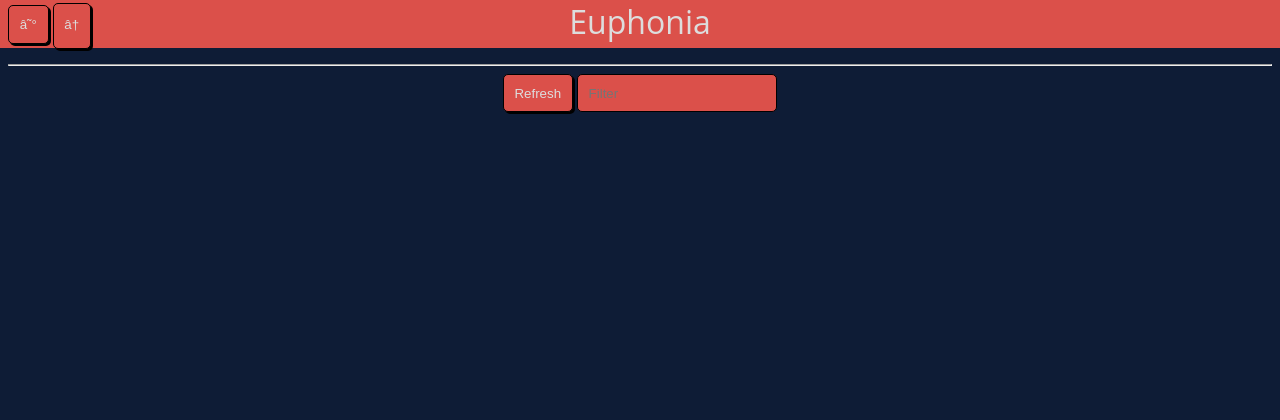
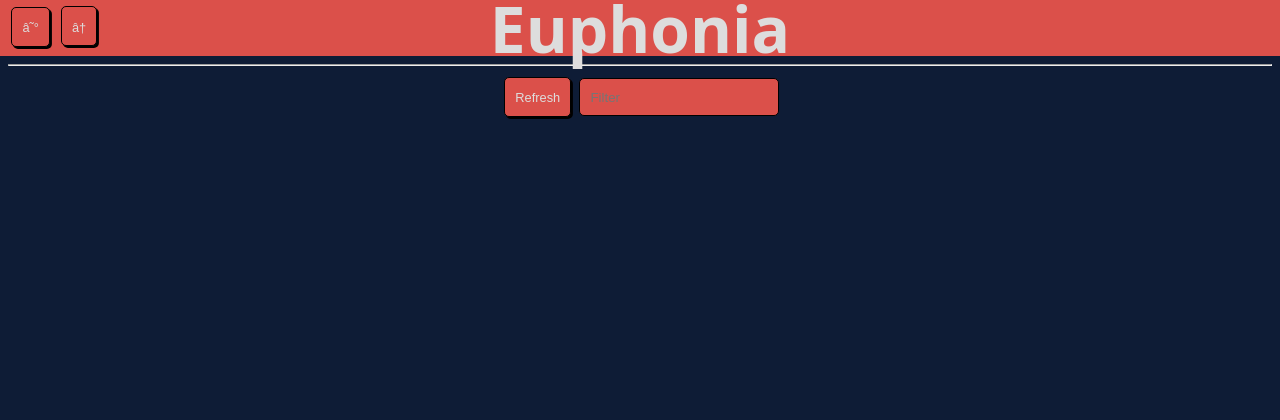
Before and after one commit to Xwilarg/Euphonia, a PHP site: page / in a window 1280 px wide. Shown: the top 420 px of the page. Run offline with PHP 8.4, Linux system fonts and the light colour scheme.

Commit message:
Clean CSS

```diff
--- a/web/css/index.css
+++ b/web/css/index.css
@@ -9,13 +9,15 @@ html {
     padding: 0;
     top: 0;
     width: 100%;
-    height: 1.5em;
+    height: calc(40px + .25em * 2);
     left: 0;
     z-index: 2;
     position: fixed;
     background-color: #DB504A;
     font-size: xx-large;
-    text-align: center;
+    display: flex;
+    align-items: center;
+    justify-content: center;
 }
 
 #banner-buttons {
@@ -61,11 +63,14 @@ input {
 
 button, .button {
     padding: .8em;
+    margin: .25em;
     border-radius: 5px;
     background-color: #DB504A;
     box-shadow: .15em .15em black;
     border: 1px black solid;
     color: #ddd;
+    font-size: .8em;
+    height: 40px;
 }
 
 button:disabled, .button:disabled {
--- a/web/index.html
+++ b/web/index.html
@@ -10,7 +10,9 @@
         <link rel="stylesheet" href="css/player.css"/>
     </head>
     <body>
-        <div id="banner">Euphonia</div>
+        <div id="banner">
+            <h1>Euphonia</h1>
+        </div>
         <div id="banner-buttons">
             <button id="toggle-settings">☰</button>
             <button id="back">←</button>
@@ -30,12 +32,7 @@
                 </div>
             </fieldset>
             <fieldset>
-                <legend>Settings</legend>
-                <div>
-                    <!-- TODO: Can probably be handled properly with some config file in the backend -->
-                    Remote server: <input type="text"/><button id="remoteUrl">Reset</button>
-                </div>
-                <a target="_blank" href="https://github.com/Xwilarg/Euphonia">GitHub</a>
+                <a class="button" target="_blank" href="https://github.com/Xwilarg/Euphonia">GitHub</a>
             </fieldset>
         </div>
         <div id="playlist">
```
Also changed, not shown: web/src/getMusics.js (+0 -11 lines).
